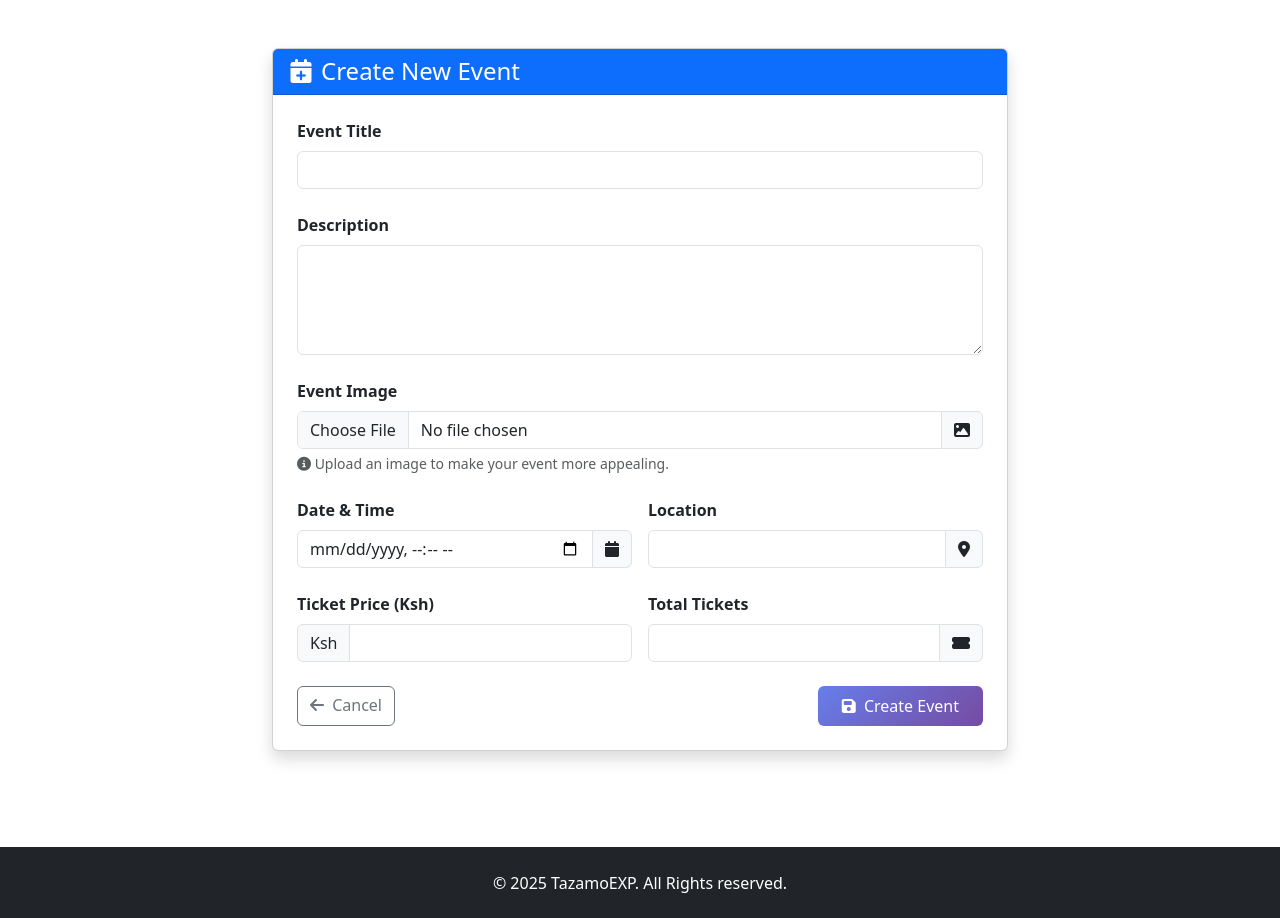
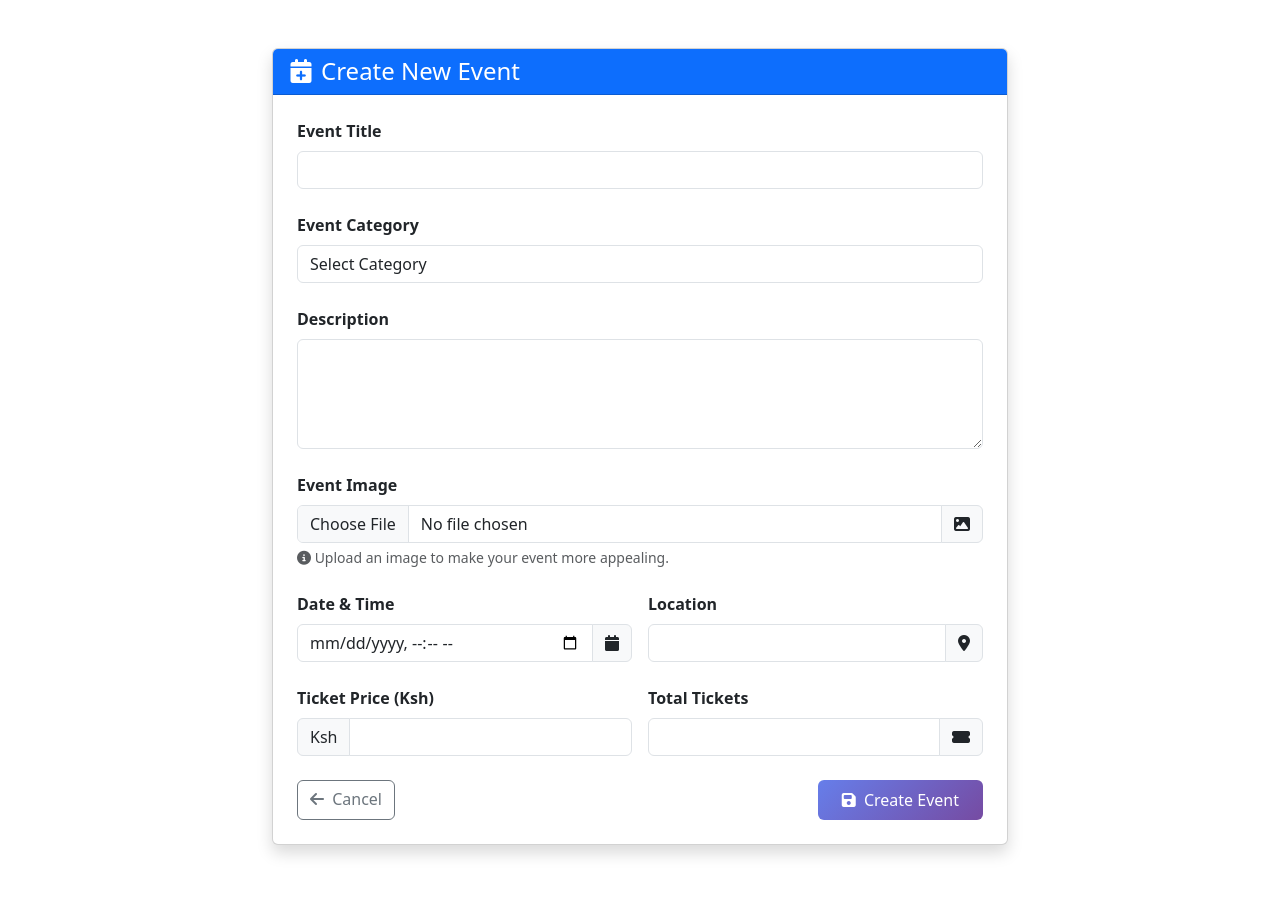
Before and after one commit to tazamoafrica/TazamoEXP, a Django app: page /create-event/ in a window 1280 px wide. Shown: the part 56-974 px from the top of the page. Run offline with Django 5.2, Linux system fonts and the light colour scheme; the visitor is signed in with stand-in values (Sample User, id 1); data that the repository does not hold is empty; some libraries are stand-ins or nearby versions.

Commit message:
Minor improvements

```diff
--- a/events/forms.py
+++ b/events/forms.py
@@ -1,17 +1,32 @@
 from django import forms
-from .models import Event
+from .models import Event,Category
 
 class EventForm(forms.ModelForm):
+    category = forms.ModelChoiceField(
+        queryset=Category.objects.all(),
+        empty_label="Select Category",
+        widget=forms.Select(attrs={'class': 'form-control'})
+    )
+
+    def __init__(self, *args, **kwargs):
+        super().__init__(*args, **kwargs)
+        if self.instance and self.instance.pk and self.instance.date:
+            self.fields['date'].widget.attrs['value'] = self.instance.date.strftime('%Y-%m-%dT%H:%M')
+
     class Meta:
         model = Event
-        fields = ['title', 'description', 'image', 'date', 'location', 'ticket_price', 'total_tickets']
+        fields = ['title', 'description', 'category', 'image', 'date', 'location', 'ticket_price', 'total_tickets']
         widgets = {
-            'date': forms.DateTimeInput(attrs={'type': 'datetime-local'}),
-            'description': forms.Textarea(attrs={'rows': 4}),
+            'date': forms.DateTimeInput(attrs={
+                'type': 'datetime-local',
+                'class': 'form-control'
+            }),
+            'description': forms.Textarea(attrs={'rows': 4, 'class': 'form-control'}),
             'title': forms.TextInput(attrs={'class': 'form-control'}),
             'location': forms.TextInput(attrs={'class': 'form-control'}),
             'ticket_price': forms.NumberInput(attrs={'class': 'form-control', 'step': '0.01'}),
             'total_tickets': forms.NumberInput(attrs={'class': 'form-control'}),
+            'image': forms.FileInput(attrs={'class': 'form-control'}),
         }
 
 class TicketPurchaseForm(forms.Form):
--- a/events/models.py
+++ b/events/models.py
@@ -60,6 +60,9 @@ class Event(models.Model):
     def __str__(self):
         return self.title
 
+    def get_total_revenue(self, tickets_sold):
+        return tickets_sold * self.ticket_price
+
     def get_absolute_url(self):
         return reverse('event_detail',kwargs={'pk': self.pk})
 
--- a/events/templates/events/create_event.html
+++ b/events/templates/events/create_event.html
@@ -19,6 +19,11 @@
                             <label for="{{ form.title.id_for_label }}" class="form-label fw-bold">Event Title</label>
                             {{ form.title|addclass:"form-control" }}
                             <div class="invalid-feedback">{{ form.title.errors }}</div>
+                        </div>
+                        <div class="mb-4">
+                            <label for="{{ form.category.id_for_label }}" class="form-label fw-bold">Event Category</label>
+                            {{ form.category|addclass:"form-control" }}
+                            <div class="invalid-feedback">{{ form.category.errors }}</div>
                         </div>
 
                         <div class="mb-4">
@@ -44,6 +49,7 @@
                                     <span class="input-group-text"><i class="fas fa-calendar"></i></span>
                                 </div>
                             </div>
+
                             <div class="col-md-6">
                                 <label for="{{ form.location.id_for_label }}" class="form-label fw-bold">Location</label>
                                 <div class="input-group">
--- a/events/templates/events/event_detail.html
+++ b/events/templates/events/event_detail.html
@@ -11,7 +11,7 @@
             <div class="card shadow-sm">
                 <div class="card-body p-0">
                     {% if event.image %}
-                        <img src="{{ event.image.url }}" class="card-img-top" alt="{{ event.title }}" style="object-fit: cover; height: 400px;">
+                        <img src="{{ event.image.url }}" class="card-img-top" alt="{{ event.title }}" style="width: 800px; height: 450px;">
                     {% else %}
                         <div class="bg-light d-flex align-items-center justify-content-center" style="height: 400px;">
                             <i class="fas fa-calendar-alt fa-5x text-muted"></i>
--- a/events/urls.py
+++ b/events/urls.py
@@ -16,6 +16,7 @@ urlpatterns = [
     path('dashboard/', views.dashboard, name='dashboard'),
     path('create-event/', views.create_event, name='create_event'),
     path('edit-event/<int:pk>/', views.edit_event, name='edit_event'),
+    path('events/<int:pk>/delete/', views.delete_event, name='delete_event'),
 
     path('subscribe/<str:plan>/', views_subscription.subscribe, name='subscribe'),
     path('subscription/success/', views_subscription.subscription_success, name='subscription_success'),
--- a/events/views.py
+++ b/events/views.py
@@ -88,12 +88,31 @@ def edit_event(request, pk):
     if request.method == 'POST':
         form = EventForm(request.POST, request.FILES, instance=event)
         if form.is_valid():
-            form.save()
-            messages.success(request, 'Event updated successfully!')
-            return redirect('dashboard')
+            try:
+                form.save()
+                messages.success(request, 'Event updated successfully!')
+                return redirect('dashboard')
+            except Exception as e:
+                messages.error(request, f'Error saving event: {str(e)}')
+        else:
+            messages.error(request, 'Please correct the errors below.')
+            print("Form errors:", form.errors)
     else:
         form = EventForm(instance=event)
-    return render(request, 'events/edit_event.html', {'form': form, 'event': event})
+
+    return render(request, 'events/edit_event.html', {
+        'form': form,
+        'event': event
+    })
+@login_required
+def delete_event(request, pk):
+    event = get_object_or_404(Event, pk=pk, organizer=request.user)
+    if request.method == 'POST':
+        event.delete()
+        messages.success(request, 'Event deleted successfully.')
+        return redirect('dashboard')
+    return render(request, 'events/delete.html', {'event': event})
+
 
 def checkout(request, pk):
     event = get_object_or_404(Event, pk=pk)
```
Also changed, not shown: events/templates/events/dashboard.html (+8 -0 lines), events/templates/events/delete.html (added, +22 -0 lines), events/templates/events/edit_event.html (+28 -0 lines), events/templatetags/math_filters.py (added, +11 -0 lines), media/event_images/IMG-20241031-WA0062.jpg (added), media/event_images/IMG-20241031-WA0063.jpg (added), media/event_images/IMG-20241031-WA0080.jpg (added), media/event_images/IMG-20241031-WA0084.jpg (added), media/event_images/blankets.jpg (added), media/event_images/slam.jpg (added).
